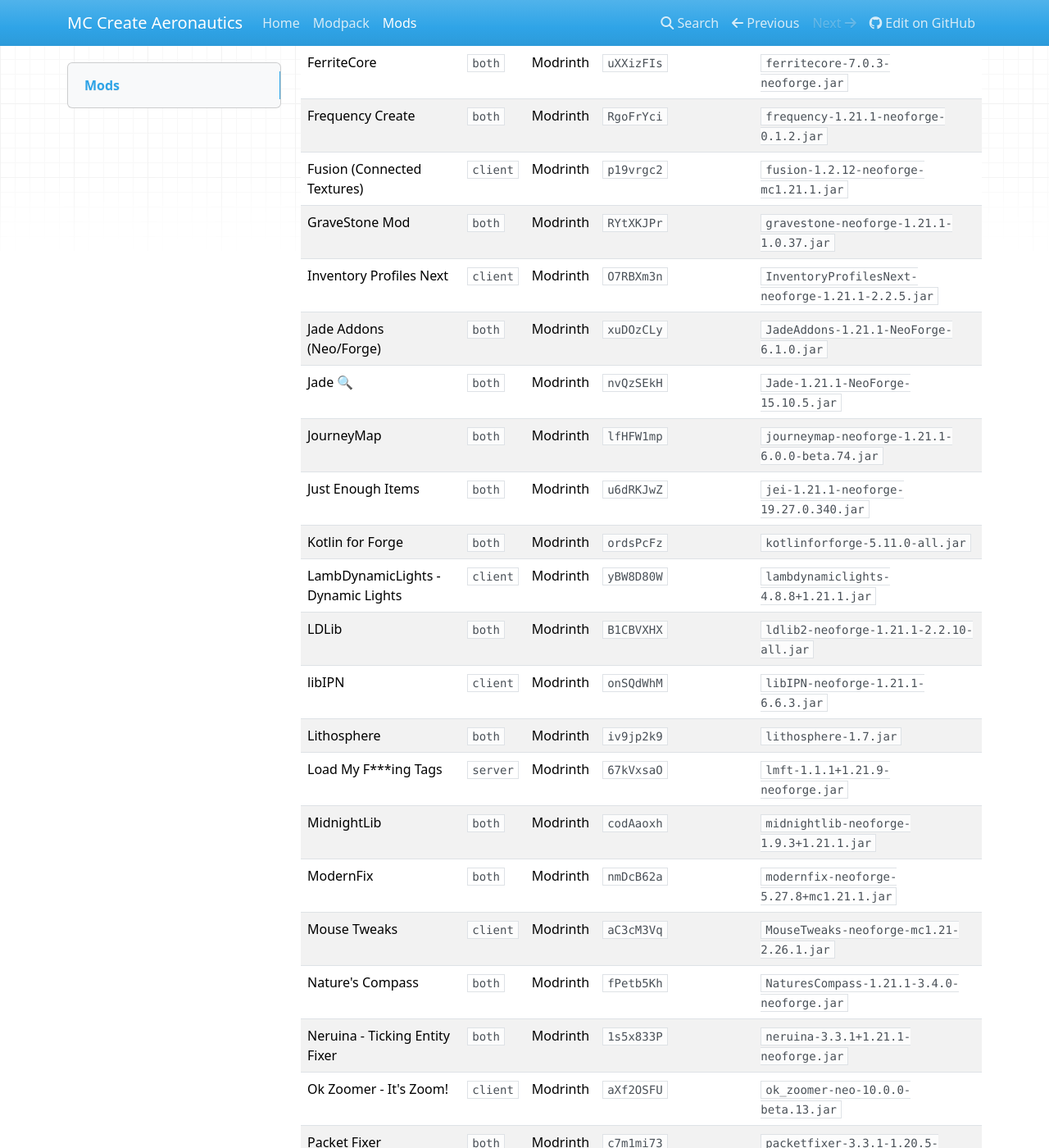
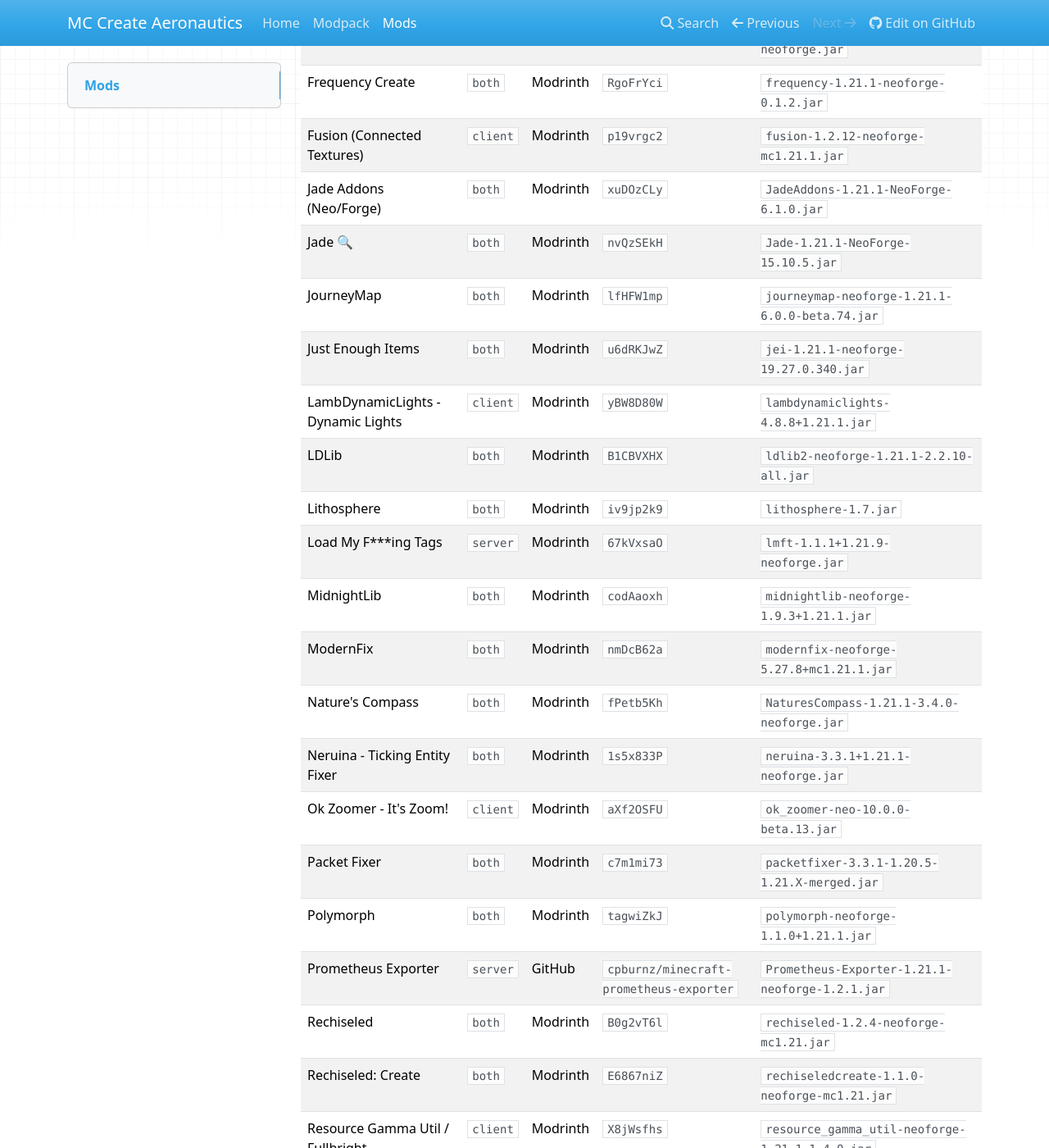
Before and after one commit to AlexCawl/mc-create-aeronautics-modpack, an MkDocs documentation site: the page built from docs/mods.md, in a window 1280 px wide and 1400 px high, scrolled down 3492 px. Shown: the whole window at 82% size. Built offline with MkDocs 1.6.1, drawn with Linux system fonts in a browser that asks for light colours; nearby versions of some CDN libraries; some of the changed text lies outside the part shown.

Commit message:
fix: removed unused mods

```diff
--- a/docs/mods.md
+++ b/docs/mods.md
@@ -13,7 +13,6 @@ Total mods: 93.
 | AutoModpack | `both` | Modrinth | `k68glP2e` | `automodpack-mc1.21.1-neoforge-4.0.5.jar` |
 | CC: Tweaked | `both` | Modrinth | `gu7yAYhd` | `cc-tweaked-1.21.1-forge-1.119.0.jar` |
 | Chat Heads | `client` | Modrinth | `Wb5oqrBJ` | `chat_heads-0.15.1-neoforge-1.21.jar` |
-| Chunky | `both` | Modrinth | `fALzjamp` | `Chunky-NeoForge-1.4.23.jar` |
 | Clumps | `both` | Modrinth | `Wnxd13zP` | `Clumps-neoforge-1.21.1-19.0.0.1.jar` |
 | Configurable | `both` | Modrinth | `lGffrQ3O` | `configurable-3.5.1+1.21.1-neoforge.jar` |
 | Copycats+ aeronautics weight | `both` | Modrinth | `wjpmYU1u` | `aerocopycats-1.1.1.jar` |
@@ -64,21 +63,16 @@ Total mods: 93.
 | FerriteCore | `both` | Modrinth | `uXXizFIs` | `ferritecore-7.0.3-neoforge.jar` |
 | Frequency Create | `both` | Modrinth | `RgoFrYci` | `frequency-1.21.1-neoforge-0.1.2.jar` |
 | Fusion (Connected Textures) | `client` | Modrinth | `p19vrgc2` | `fusion-1.2.12-neoforge-mc1.21.1.jar` |
-| GraveStone Mod | `both` | Modrinth | `RYtXKJPr` | `gravestone-neoforge-1.21.1-1.0.37.jar` |
-| Inventory Profiles Next | `client` | Modrinth | `O7RBXm3n` | `InventoryProfilesNext-neoforge-1.21.1-2.2.5.jar` |
 | Jade Addons (Neo/Forge) | `both` | Modrinth | `xuDOzCLy` | `JadeAddons-1.21.1-NeoForge-6.1.0.jar` |
 | Jade 🔍 | `both` | Modrinth | `nvQzSEkH` | `Jade-1.21.1-NeoForge-15.10.5.jar` |
 | JourneyMap | `both` | Modrinth | `lfHFW1mp` | `journeymap-neoforge-1.21.1-6.0.0-beta.74.jar` |
 | Just Enough Items | `both` | Modrinth | `u6dRKJwZ` | `jei-1.21.1-neoforge-19.27.0.340.jar` |
-| Kotlin for Forge | `both` | Modrinth | `ordsPcFz` | `kotlinforforge-5.11.0-all.jar` |
 | LambDynamicLights - Dynamic Lights | `client` | Modrinth | `yBW8D80W` | `lambdynamiclights-4.8.8+1.21.1.jar` |
 | LDLib | `both` | Modrinth | `B1CBVXHX` | `ldlib2-neoforge-1.21.1-2.2.10-all.jar` |
-| libIPN | `client` | Modrinth | `onSQdWhM` | `libIPN-neoforge-1.21.1-6.6.3.jar` |
 | Lithosphere | `both` | Modrinth | `iv9jp2k9` | `lithosphere-1.7.jar` |
 | Load My F***ing Tags | `server` | Modrinth | `67kVxsaO` | `lmft-1.1.1+1.21.9-neoforge.jar` |
 | MidnightLib | `both` | Modrinth | `codAaoxh` | `midnightlib-neoforge-1.9.3+1.21.1.jar` |
 | ModernFix | `both` | Modrinth | `nmDcB62a` | `modernfix-neoforge-5.27.8+mc1.21.1.jar` |
-| Mouse Tweaks | `client` | Modrinth | `aC3cM3Vq` | `MouseTweaks-neoforge-mc1.21-2.26.1.jar` |
 | Nature's Compass | `both` | Modrinth | `fPetb5Kh` | `NaturesCompass-1.21.1-3.4.0-neoforge.jar` |
 | Neruina - Ticking Entity Fixer | `both` | Modrinth | `1s5x833P` | `neruina-3.3.1+1.21.1-neoforge.jar` |
 | Ok Zoomer - It's Zoom! | `client` | Modrinth | `aXf2OSFU` | `ok_zoomer-neo-10.0.0-beta.13.jar` |
```
Also changed, not shown: other parts of docs/mods.md (+1 -1 lines), 8 other files.
